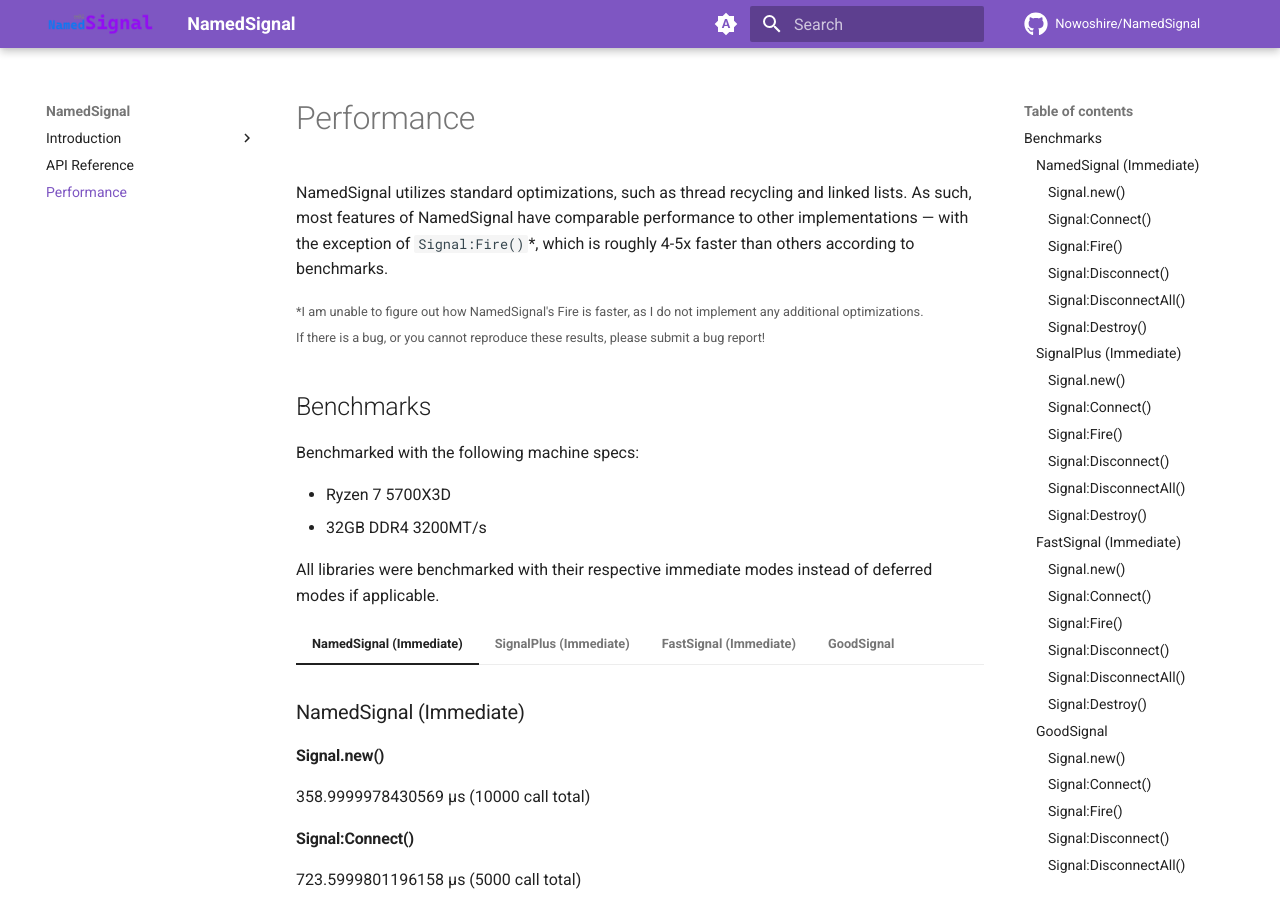
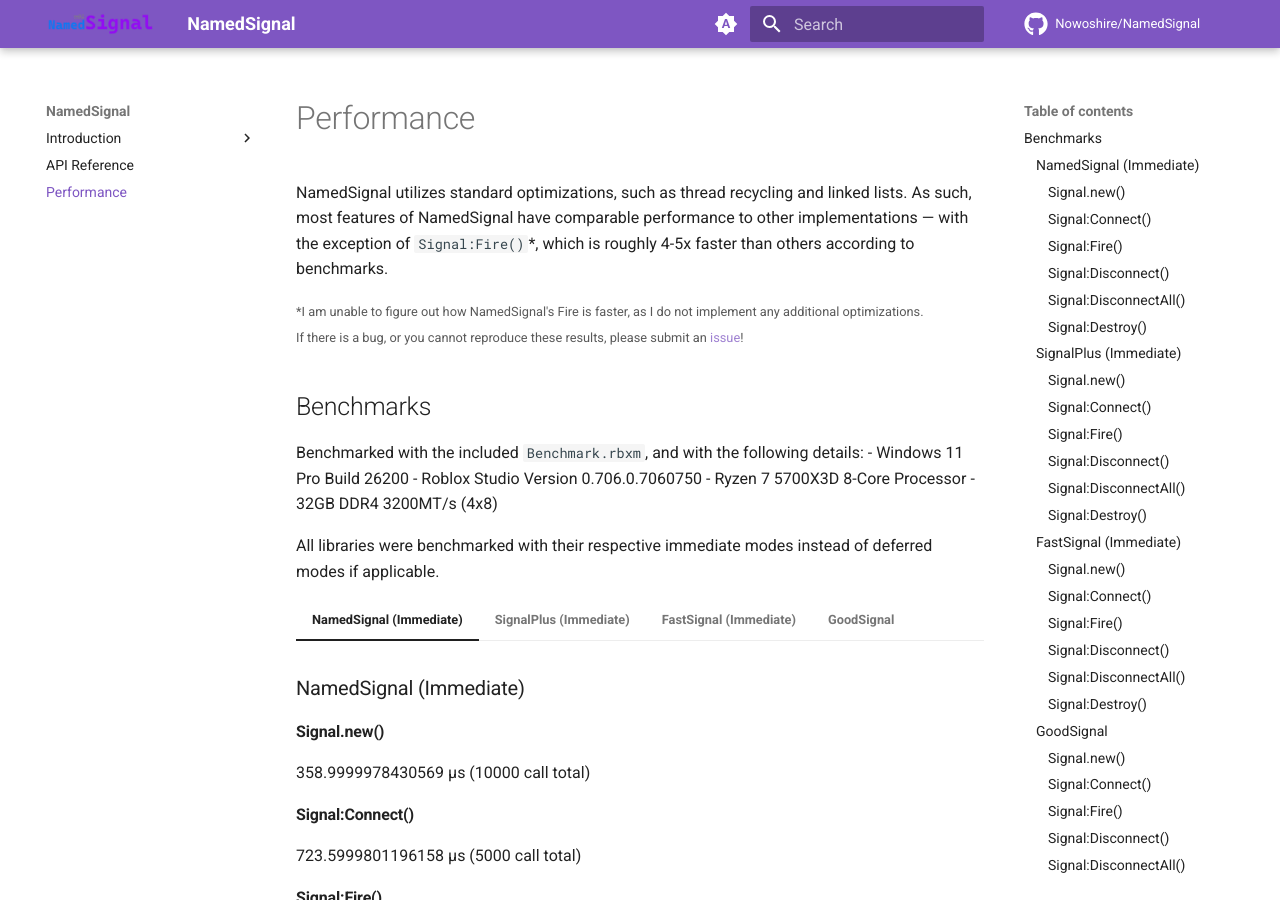
Before and after one commit to Nowoshire/NamedSignal, an MkDocs documentation site: the page built from docs/performance.md, in a window 1280 px wide and 900 px high. Built offline with MkDocs 1.6.1 and Material for MkDocs 9.7.7, drawn with Linux system fonts in a browser that asks for light colours; comment, search, counter and statistics services are not loaded.

Commit message:
update docs

```diff
--- a/docs/performance.md
+++ b/docs/performance.md
@@ -3,14 +3,15 @@
 
 <small>
 *I am unable to figure out how NamedSignal's Fire is faster, as I do not implement any additional optimizations.
-<br>If there is a bug, or you cannot reproduce these results, please submit a bug report!
+<br>If there is a bug, or you cannot reproduce these results, please submit an [issue](https://github.com/Nowoshire/NamedSignal/issues)!
 </small>
 
 ## Benchmarks
-Benchmarked with the following machine specs:
-
-- Ryzen 7 5700X3D
-- 32GB DDR4 3200MT/s
+Benchmarked with the included `Benchmark.rbxm`, and with the following details:
+- Windows 11 Pro Build 26200
+- Roblox Studio Version 0.706.0.7060750
+- Ryzen 7 5700X3D 8-Core Processor
+- 32GB DDR4 3200MT/s (4x8)
 
 All libraries were benchmarked with their respective immediate modes instead of deferred modes if applicable.
 
```
